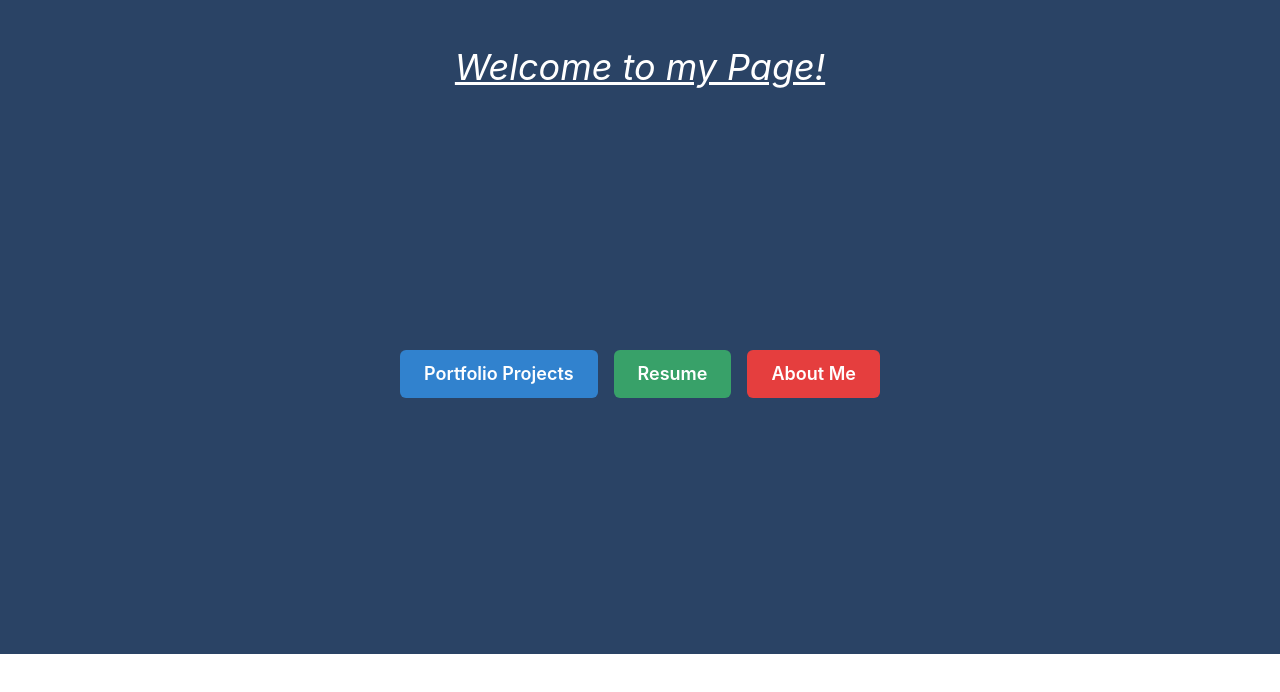
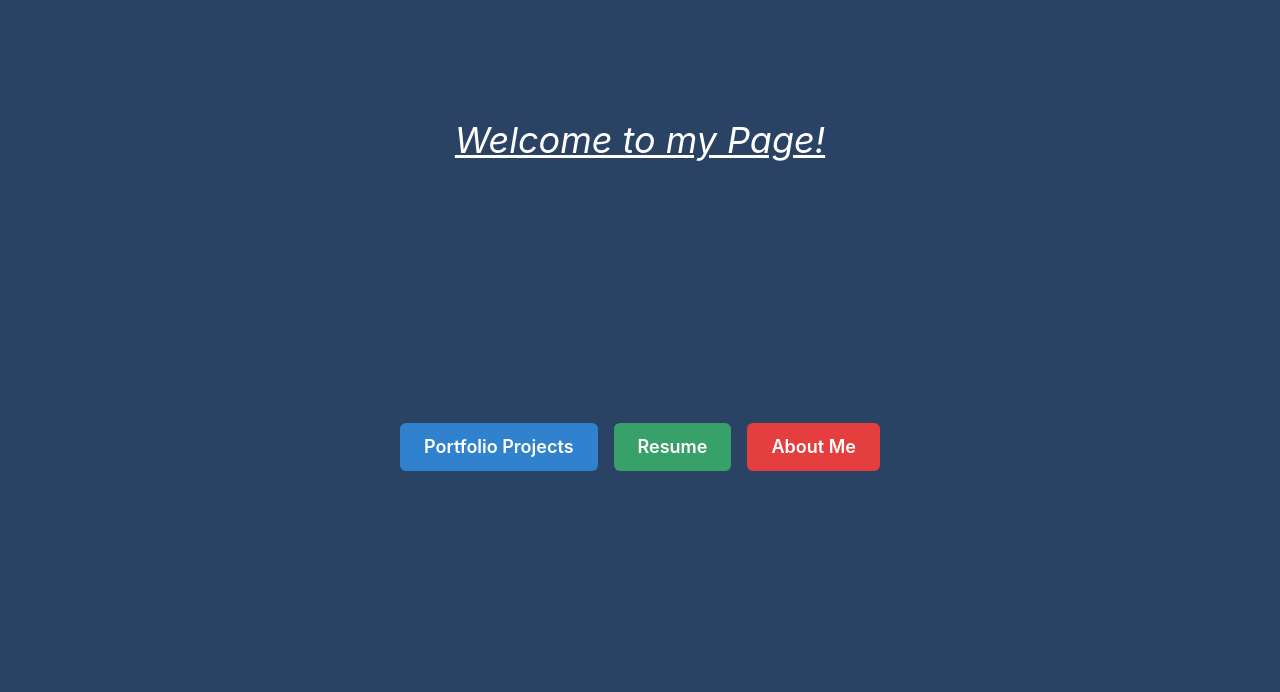
Before and after one commit to ComputerScienceWarrior/portfolio, a React (Create React App) app: page / in a window 1280 px wide. Shown: the top 692 px of the page. Built offline with nearby package versions, Linux system fonts and the light colour scheme; the HTML template or start-up script is replaced by a standard one.

Commit message:
adds routes for various components (Resume, About, etc.)

```diff
--- a/src/App.js
+++ b/src/App.js
@@ -1,17 +1,30 @@
-import * as React from 'react'
-import { Box } from '@chakra-ui/react';
+import * as React from 'react';
+import { BrowserRouter as Router, Route, Routes } from 'react-router-dom';
+import { Box, ChakraProvider } from '@chakra-ui/react';
 import Home from './components/Home/Home';
-
-import { ChakraProvider } from '@chakra-ui/react'
+import Portfolios from './components/Portfolios/Portfolios';
+import Resume from './components/Resume/Resume';
+import About from './components/About/About';
 
 function App() {
   return (
-    <ChakraProvider className="bg-blue-900">
-      <Box className='flex justify-center flex-col items-center pt-10 bg-blue-900'>
-        <Home />
-      </Box>
+    <ChakraProvider>
+      <Router>
+        <Box
+          className='flex justify-center flex-col items-center pt-10 bg-blue-900'
+          minH="100vh"
+          w="100vw"
+        >
+          <Routes>
+            <Route path="/" element={<Home />} />
+            <Route path="/portfolios" element={<Portfolios />} />
+            <Route path="/resume" element={<Resume />} />
+            <Route path="/about" element={<About />} />
+          </Routes>
+        </Box>
+      </Router>
     </ChakraProvider>
-  )
+  );
 }
 
 export default App;
```
